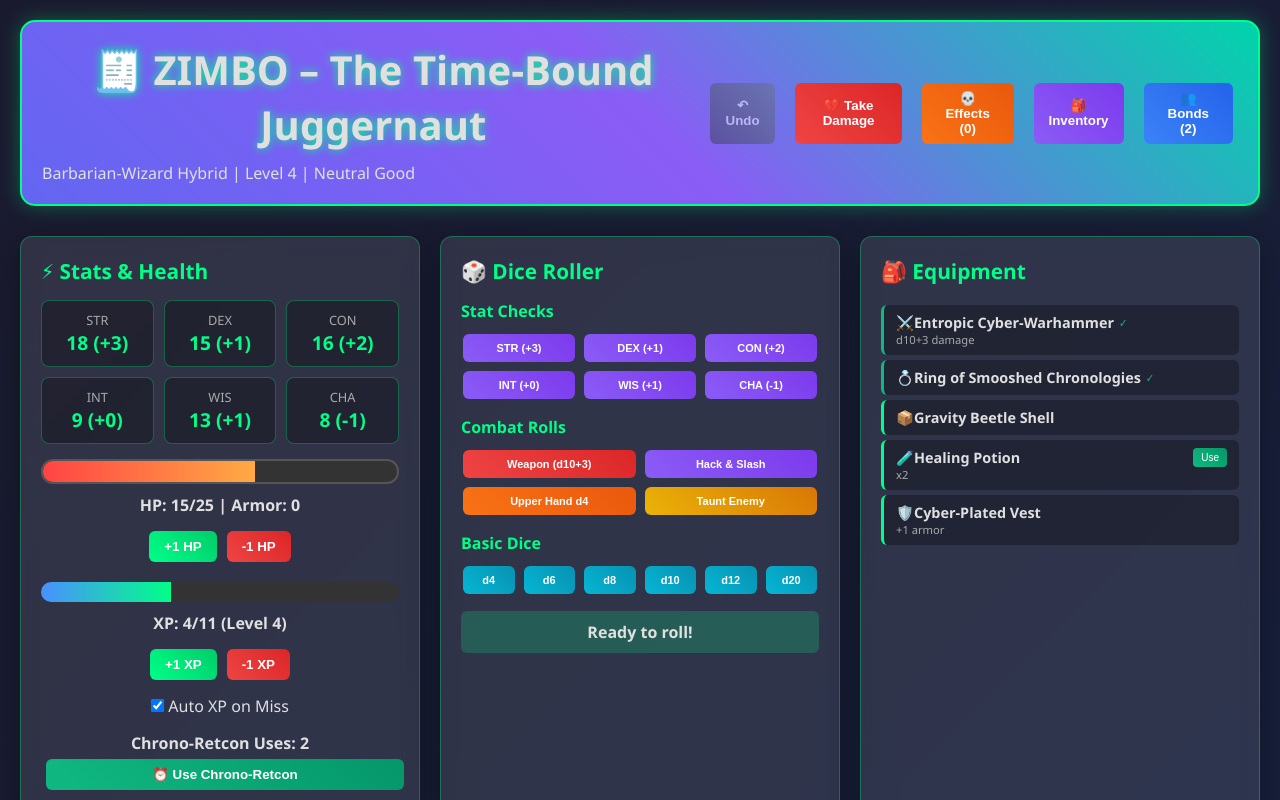
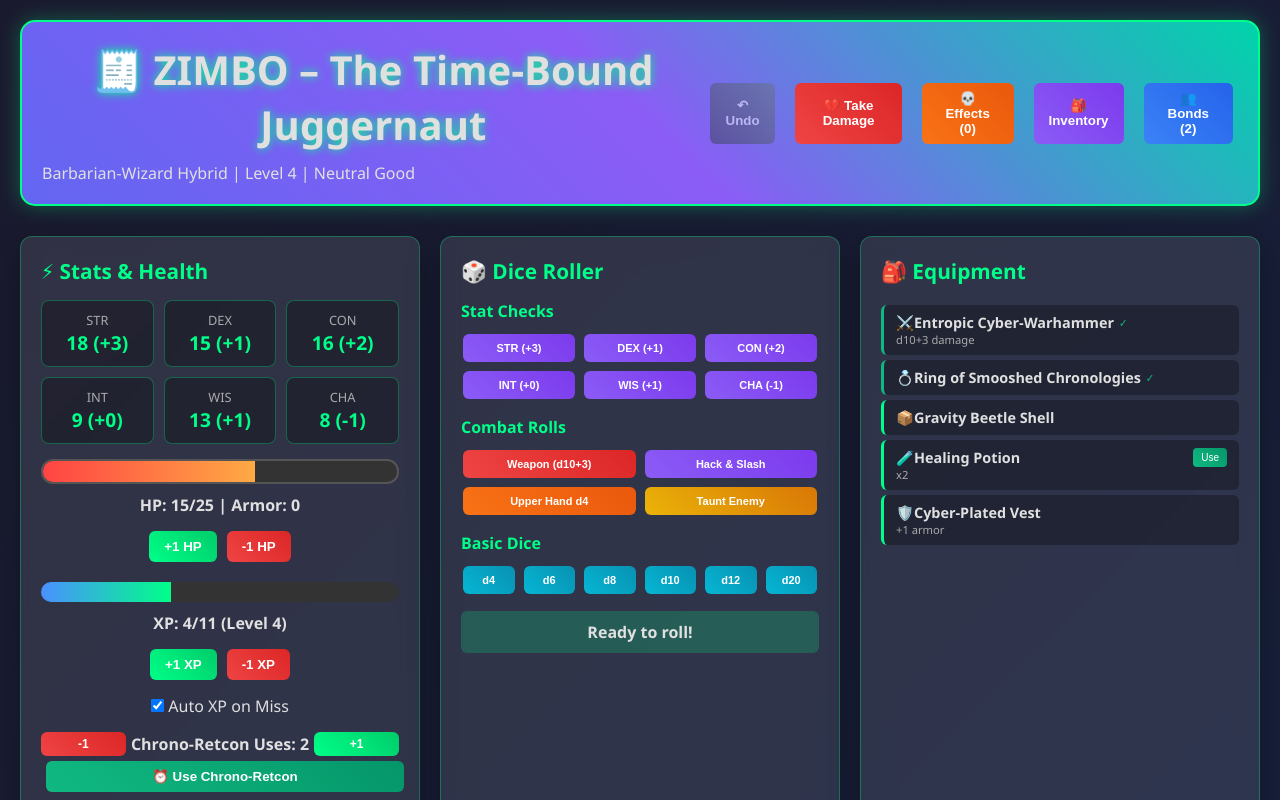
Before and after one commit to thwoom/zimbo-tauri-character-sheet, a React (Vite) app: page / in a window 1280 px wide. Shown: the top 800 px of the page. Built offline with nearby package versions, Linux system fonts and the light colour scheme.

Commit message:
Add clamped Chrono-Retcon controls

```diff
--- a/src/components/CharacterStats.jsx
+++ b/src/components/CharacterStats.jsx
@@ -231,7 +231,47 @@ const CharacterStats = ({
         </button>
       )}
       <div style={{ marginTop: '15px' }}>
-        <div style={centerTextStyle}>Chrono-Retcon Uses: {character.resources.chronoUses}</div>
+        <div
+          style={{
+            ...centerTextStyle,
+            display: 'flex',
+            justifyContent: 'center',
+            alignItems: 'center',
+            gap: '5px',
+          }}
+        >
+          <button
+            aria-label="Decrease Chrono-Retcon"
+            onClick={() =>
+              setCharacter((prev) => ({
+                ...prev,
+                resources: {
+                  ...prev.resources,
+                  chronoUses: Math.max(0, prev.resources.chronoUses - 1),
+                },
+              }))
+            }
+            style={minusButtonStyle}
+          >
+            -1
+          </button>
+          <span>Chrono-Retcon Uses: {character.resources.chronoUses}</span>
+          <button
+            aria-label="Increase Chrono-Retcon"
+            onClick={() =>
+              setCharacter((prev) => ({
+                ...prev,
+                resources: {
+                  ...prev.resources,
+                  chronoUses: Math.min(2, prev.resources.chronoUses + 1),
+                },
+              }))
+            }
+            style={plusButtonStyle}
+          >
+            +1
+          </button>
+        </div>
         <button
           onClick={() => {
             if (character.resources.chronoUses > 0) {
@@ -239,7 +279,7 @@ const CharacterStats = ({
                 ...prev,
                 resources: {
                   ...prev.resources,
-                  chronoUses: prev.resources.chronoUses - 1,
+                  chronoUses: Math.max(0, prev.resources.chronoUses - 1),
                 },
               }));
               setRollResult('⏰ Chrono-Retcon activated - rewrite any recent action!');
```
Also changed, not shown: 1 other file (tests, documents, lock files or other folders).
